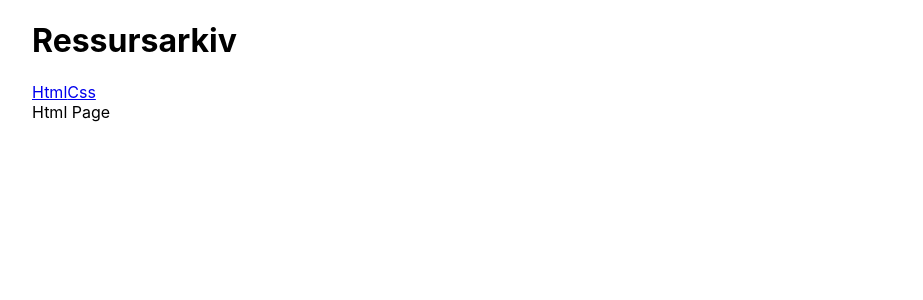
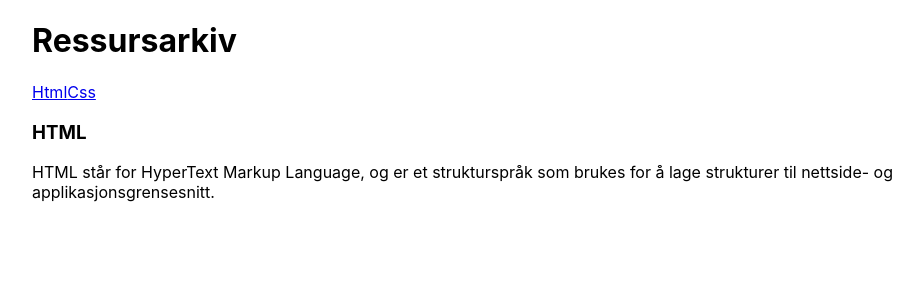
Before and after one commit to erikvs/uin23ak3_resourceapp_12-januar-, a React (Create React App) app: page / in a window 1280 px wide. Shown: the top 300 px of the page, without its empty margins (158-1081 px from the left). Built offline with nearby package versions, Linux system fonts and the light colour scheme.

Commit message:
Rendering data in browser
- started working on html.js as a template

```diff
--- a/src/App.js
+++ b/src/App.js
@@ -10,10 +10,10 @@ function App() {
 
    <h1>Ressursarkiv</h1>
 
-    <Nav />
+  <Nav />
    <Routes>
    <Route path="/" element={<Html />} />
-   <Route path="about" element={<Css />} />
+   <Route path="css" element={<Css />} />
   </Routes>
   </div>
   )
--- a/src/components/Html.js
+++ b/src/components/Html.js
@@ -1,3 +1,17 @@
+import { resources } from "../resources/ressurser";
+
+
 export const Html = () => {
-    return <div>Html Page</div>
+    const field = resources.find((instance) => instance.category === "HTML");
+
+    return <>
+
+        <h3>{field.category}</h3>
+        <p>{field.text}</p>
+
+
+
+
+
+    </>
 }
--- a/src/components/Nav.js
+++ b/src/components/Nav.js
@@ -4,7 +4,7 @@ export function Nav(){
     return (
         <nav>
             <Link to='/'>Html</Link>
-            <Link to='/about'>Css</Link>
+            <Link to='/css'>Css</Link>
         </nav>
     )
 }
--- a/src/resources/ressurser.js
+++ b/src/resources/ressurser.js
@@ -1,4 +1,4 @@
-const resources = [
+export const resources = [
     {
         category: "HTML",
         text: "HTML står for HyperText Markup Language, og er et strukturspråk som brukes for å lage strukturer til nettside- og applikasjonsgrensesnitt.",
@@ -93,4 +93,4 @@ const resources = [
             },
         ]
     }
-]
+];
```
